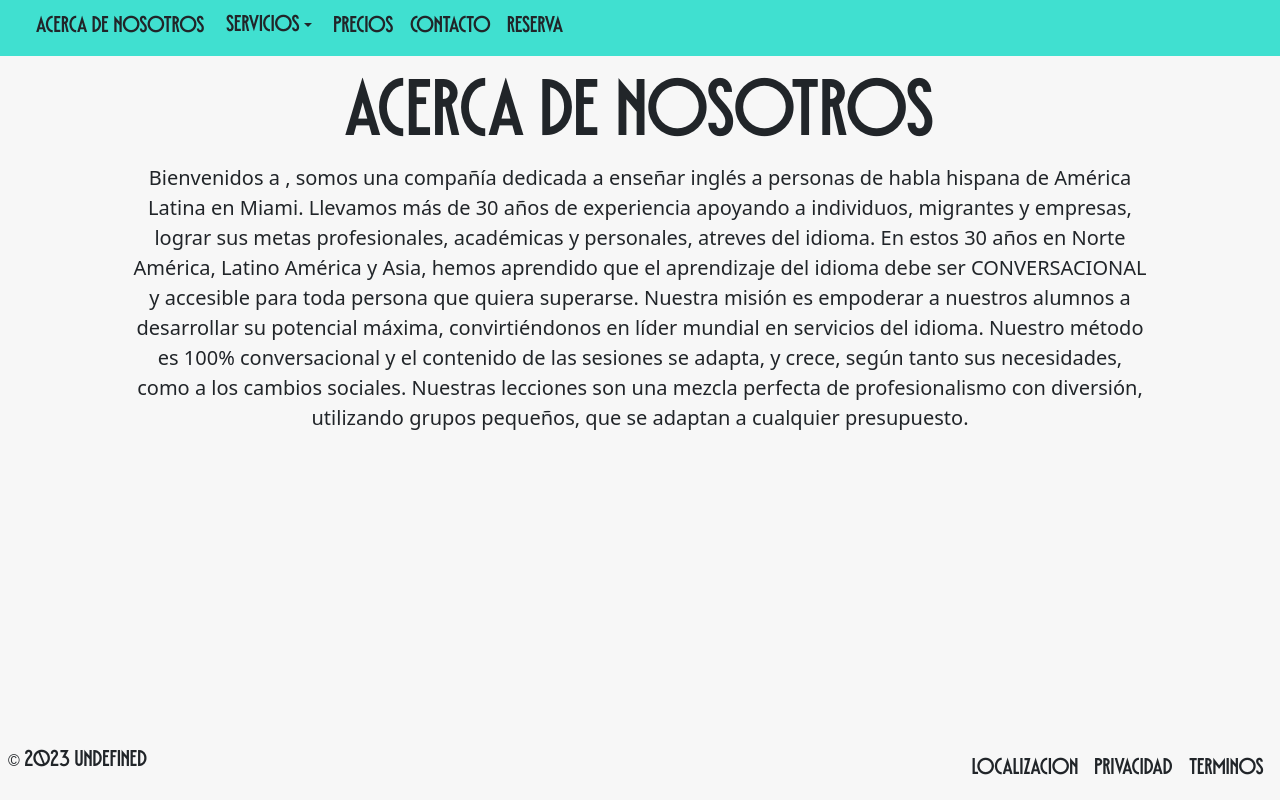
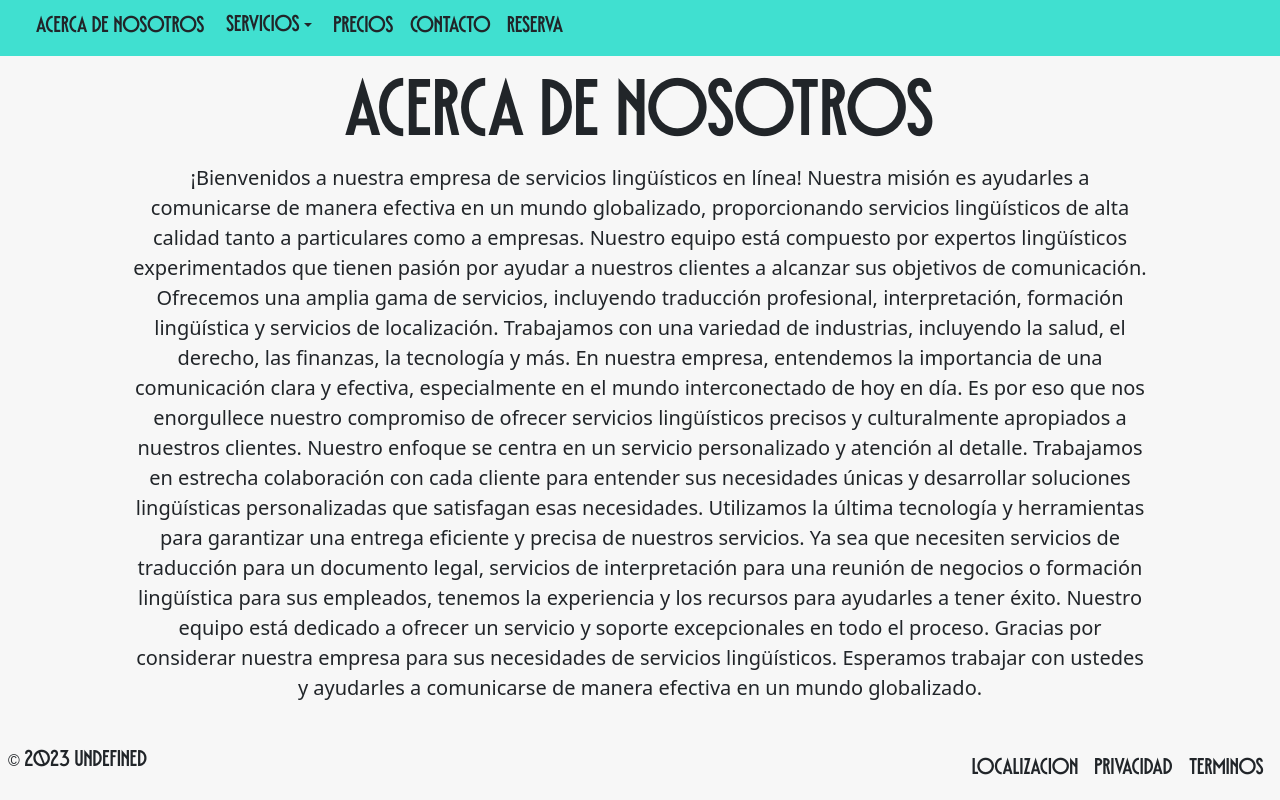
Before and after one commit to pucelano-95/inglesmiami, a Next.js app: page /about in a window 1280 px wide. Built offline with nearby package versions, Linux system fonts and the light colour scheme.

Commit message:
upload changes in text

```diff
--- a/pages/about/index.tsx
+++ b/pages/about/index.tsx
@@ -5,21 +5,33 @@ export default function About() {
     <Layout className="p-5 mx-auto text-center">
       <h1 className="display-4 fw-normal delauney-font">Acerca de nosotros</h1>
       <p className="fs-5 text-dark">
-        Bienvenidos a{" "}
-        <span className="transform-title">{process.env.NEXT_PUBLIC_TITLE}</span>
-        , somos una compañía dedicada a enseñar inglés a personas de habla
-        hispana de América Latina en Miami. Llevamos más de 30 años de
-        experiencia apoyando a individuos, migrantes y empresas, lograr sus
-        metas profesionales, académicas y personales, atreves del idioma. En
-        estos 30 años en Norte América, Latino América y Asia, hemos aprendido
-        que el aprendizaje del idioma debe ser CONVERSACIONAL y accesible para
-        toda persona que quiera superarse. Nuestra misión es empoderar a
-        nuestros alumnos a desarrollar su potencial máxima, convirtiéndonos en
-        líder mundial en servicios del idioma. Nuestro método es 100%
-        conversacional y el contenido de las sesiones se adapta, y crece, según
-        tanto sus necesidades, como a los cambios sociales. Nuestras lecciones
-        son una mezcla perfecta de profesionalismo con diversión, utilizando
-        grupos pequeños, que se adaptan a cualquier presupuesto.
+        ¡Bienvenidos a nuestra empresa de servicios lingüísticos en línea!
+        Nuestra misión es ayudarles a comunicarse de manera efectiva en un mundo
+        globalizado, proporcionando servicios lingüísticos de alta calidad tanto
+        a particulares como a empresas. Nuestro equipo está compuesto por
+        expertos lingüísticos experimentados que tienen pasión por ayudar a
+        nuestros clientes a alcanzar sus objetivos de comunicación. Ofrecemos
+        una amplia gama de servicios, incluyendo traducción profesional,
+        interpretación, formación lingüística y servicios de localización.
+        Trabajamos con una variedad de industrias, incluyendo la salud, el
+        derecho, las finanzas, la tecnología y más. En nuestra empresa,
+        entendemos la importancia de una comunicación clara y efectiva,
+        especialmente en el mundo interconectado de hoy en día. Es por eso que
+        nos enorgullece nuestro compromiso de ofrecer servicios lingüísticos
+        precisos y culturalmente apropiados a nuestros clientes. Nuestro enfoque
+        se centra en un servicio personalizado y atención al detalle. Trabajamos
+        en estrecha colaboración con cada cliente para entender sus necesidades
+        únicas y desarrollar soluciones lingüísticas personalizadas que
+        satisfagan esas necesidades. Utilizamos la última tecnología y
+        herramientas para garantizar una entrega eficiente y precisa de nuestros
+        servicios. Ya sea que necesiten servicios de traducción para un
+        documento legal, servicios de interpretación para una reunión de
+        negocios o formación lingüística para sus empleados, tenemos la
+        experiencia y los recursos para ayudarles a tener éxito. Nuestro equipo
+        está dedicado a ofrecer un servicio y soporte excepcionales en todo el
+        proceso. Gracias por considerar nuestra empresa para sus necesidades de
+        servicios lingüísticos. Esperamos trabajar con ustedes y ayudarles a
+        comunicarse de manera efectiva en un mundo globalizado.
       </p>
     </Layout>
   );
```
Also changed, not shown: pages/services/test.tsx (+13 -3 lines).
